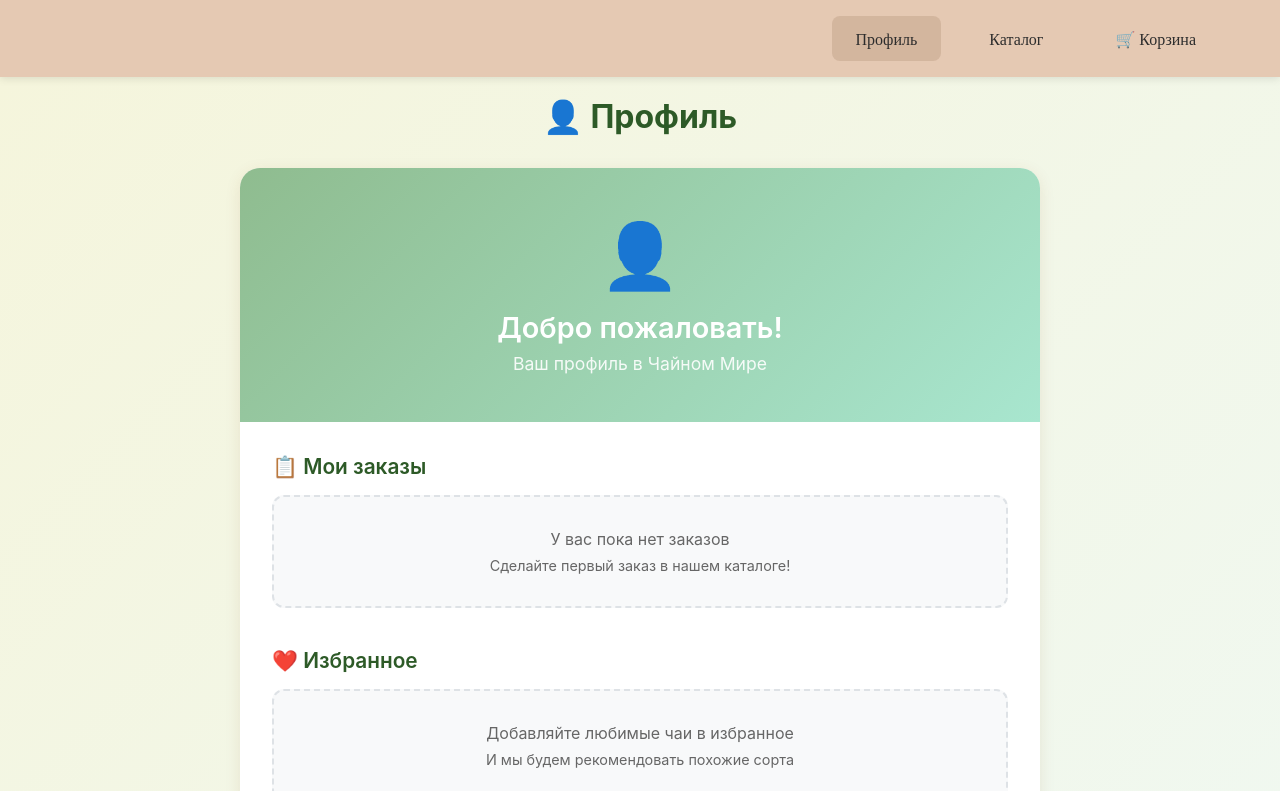
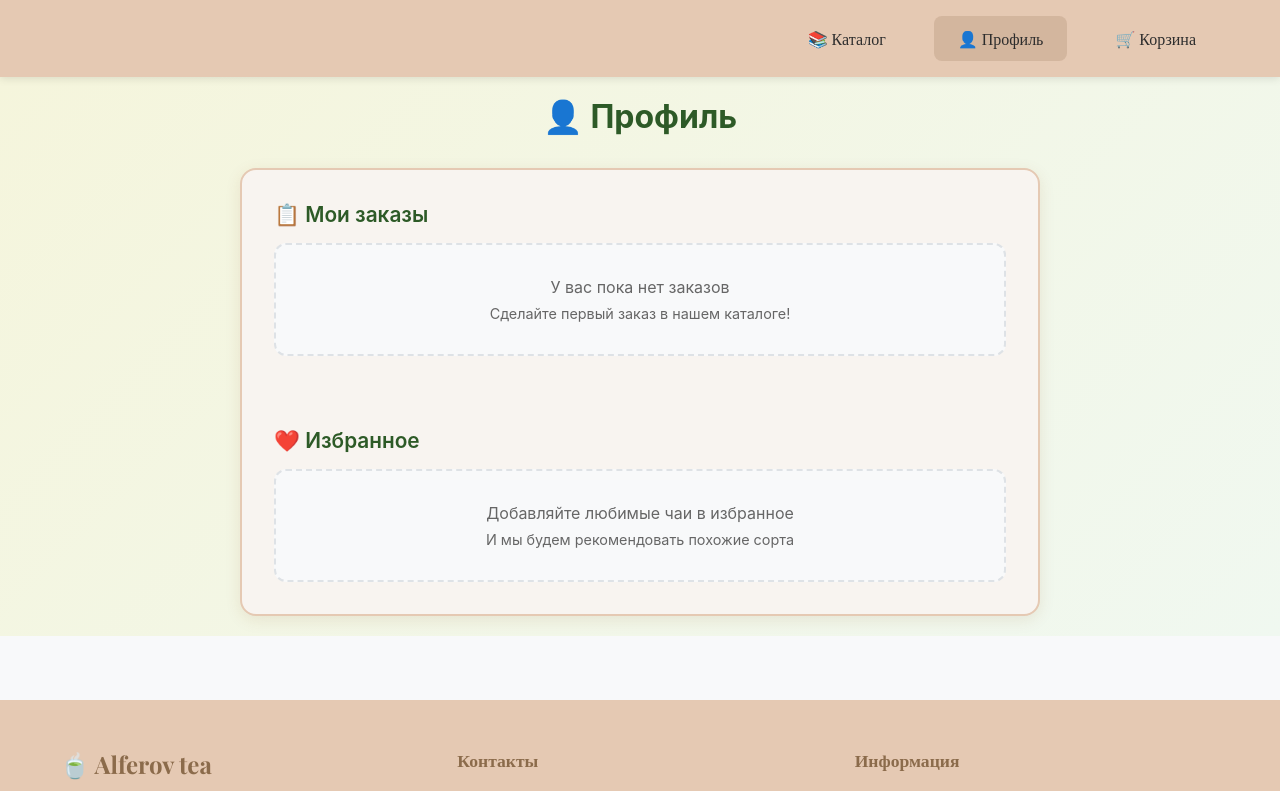
Before and after one commit to lianafah/tea-marketplace, a React (Vite) app: page /profile in a window 1280 px wide. Shown: the top 791 px of the page. Built offline with nearby package versions, Linux system fonts and the light colour scheme.

Commit message:
Update header with emojis and reorder navigation, remove welcome message from profile

```diff
--- a/src/components/Header.tsx
+++ b/src/components/Header.tsx
@@ -25,17 +25,17 @@ const Header: React.FC = () => {
 
                            <div className="header-right">
                    <Link
+                     to="/catalog"
+                     className={`nav-link ${isActive('/catalog') ? 'active' : ''}`}
+                   >
+                     📚 Каталог
+                   </Link>
+
+                   <Link
                      to="/profile"
                      className={`nav-link ${isActive('/profile') ? 'active' : ''}`}
                    >
-              Профиль
-            </Link>
-
-            <Link
-              to="/catalog"
-              className={`nav-link ${isActive('/catalog') ? 'active' : ''}`}
-            >
-              Каталог
+                     👤 Профиль
                    </Link>
 
                    <Link
--- a/src/pages/Profile.css
+++ b/src/pages/Profile.css
@@ -8,37 +8,17 @@
 }
 
 .profile-card {
-  background: white;
-  border-radius: 20px;
+  background: #f8f4f0;
+  border: 2px solid #e5c9b3;
+  border-radius: 16px;
+  padding: 2rem;
   box-shadow: 0 4px 16px rgba(139, 69, 19, 0.1);
-  overflow: hidden;
-}
-
-.profile-header {
-  background: linear-gradient(135deg, #8fbc8f 0%, #a8e6cf 100%);
-  color: white;
-  padding: 3rem 2rem;
-  text-align: center;
-}
-
-.profile-avatar {
-  font-size: 4rem;
-  margin-bottom: 1rem;
-}
-
-.profile-info h2 {
-  font-size: 1.8rem;
-  margin-bottom: 0.5rem;
-  font-weight: 600;
-}
-
-.profile-info p {
-  font-size: 1.1rem;
-  opacity: 0.9;
 }
 
 .profile-sections {
-  padding: 2rem;
+  display: flex;
+  flex-direction: column;
+  gap: 2rem;
 }
 
 .profile-section {
--- a/src/pages/Profile.tsx
+++ b/src/pages/Profile.tsx
@@ -64,14 +64,6 @@ const Profile: React.FC = () => {
 
         <div className="profile-content">
           <div className="profile-card">
-            <div className="profile-header">
-              <div className="profile-avatar">👤</div>
-              <div className="profile-info">
-                <h2>Добро пожаловать!</h2>
-                <p>Ваш профиль в Чайном Мире</p>
-              </div>
-            </div>
-
             <div className="profile-sections">
               <div className="profile-section">
                 <h3>📋 Мои заказы</h3>
```
Lines whose indentation alone changed are shown as unchanged.
